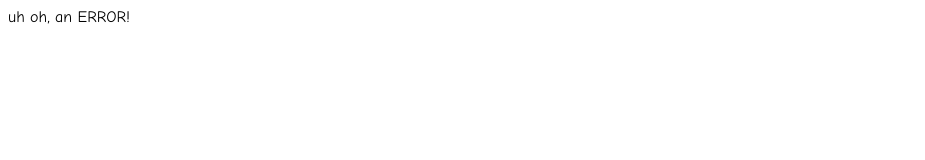
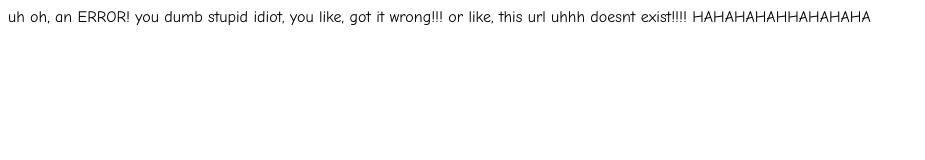
Before and after one commit to splootyb/splootybean, a plain HTML site: page 404.html in a window 1280 px wide. Shown: the whole page, without its empty margins (0-925 px from the left). Drawn offline with Linux system fonts and the light colour scheme.

Commit message:
Update 404.html

```diff
--- a/404.html
+++ b/404.html
@@ -3,4 +3,5 @@
 <head>
 <meta name="GENERATOR" content="Microsoft FrontPage 3.0">
 <title>uh oh</title>
-<p align="left"><font face="Comic Sans MS">uh oh, an ERROR!</font></p>
+<p align="left"><font face="Comic Sans MS">uh oh, an ERROR! you dumb stupid idiot, you like, got it wrong!!! or like, this url uhhh doesnt exist!!!!
+  HAHAHAHAHHAHAHAHA</font></p>
```
